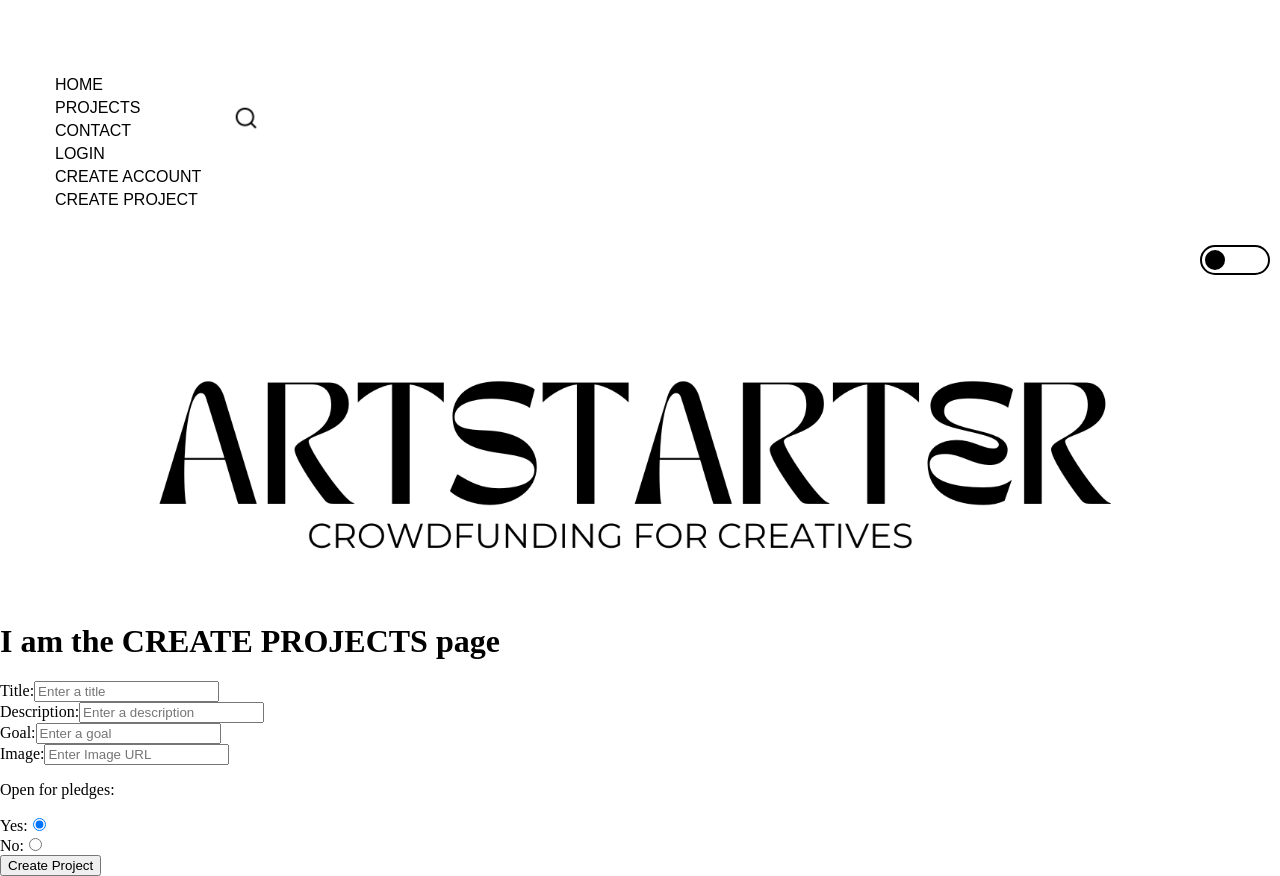
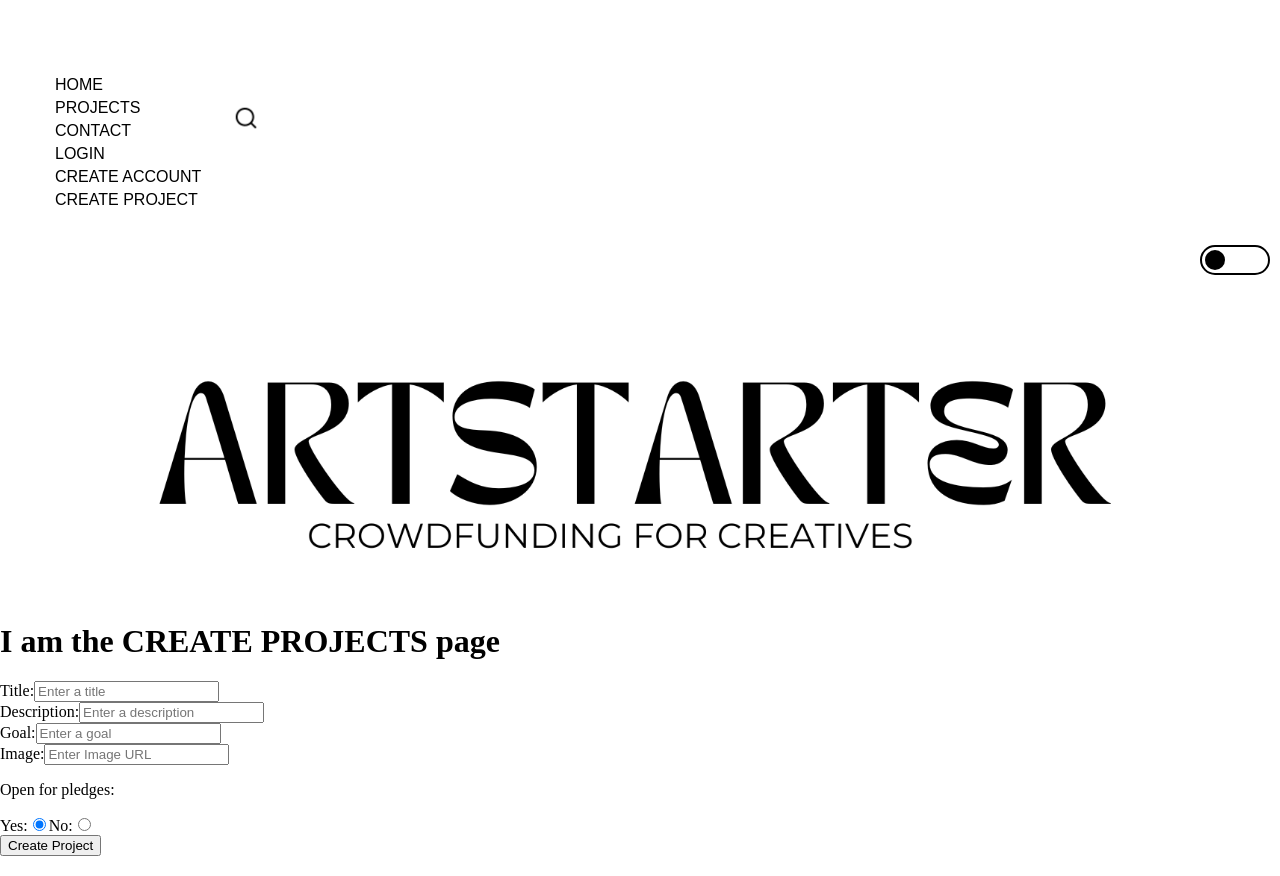
Before and after one commit to goyadev/crowdfunding-frontend, a React (Vite) app: page /create-project in a window 1280 px wide. Built offline with nearby package versions, Linux system fonts and the light colour scheme.

Commit message:
fixed radial button

```diff
--- a/src/api/post-project.js
+++ b/src/api/post-project.js
@@ -1,6 +1,13 @@
 // @ts-nocheck
 // create asyn function for postProject
-async function postProject(title, description, goal, image) {
+async function postProject(
+  title,
+  description,
+  goal,
+  image,
+  isOpen,
+  currentTime
+) {
   // const URL from .env
   const url = `${import.meta.env.VITE_API_URL}/projects/`;
   // const reponse for URL with fetch, method is POST
@@ -18,6 +25,8 @@ async function postProject(title, description, goal, image) {
       description: description,
       goal: goal,
       image: image,
+      is_open: isOpen,
+      date_created: currentTime,
     }),
   });
   // what errors should we use
--- a/src/components/App.jsx
+++ b/src/components/App.jsx
@@ -1,7 +1,7 @@
 import { Outlet } from "react-router-dom";
 import { Head } from "./Head";
 import NavBar from "./NavBar";
-// import "./App.css";
+import "./App.css";
 
 function App() {
   return (
--- a/src/components/CreateProject.jsx
+++ b/src/components/CreateProject.jsx
@@ -10,7 +10,9 @@ export function CreateProjectForm() {
   const [description, setDescription] = useState("");
   const [goal, setGoal] = useState("");
   const [image, setImage] = useState("");
-  const [isOpen, setOpen] = useState("");
+  const [isOpen, setOpen] = useState(true);
+  const [currentTime, setTime] = useState("");
+  // the last thing you were doing was trying to get a timestamp to send to the backend @4pm Tues 27 Feb
 
   const handleTitleChange = (event) => {
     setTitle(event.target.value);
@@ -42,7 +44,7 @@ export function CreateProjectForm() {
 
     try {
       // Call the createUser API function with the user data
-      await postProject(title, description, goal, image);
+      await postProject(title, description, goal, image, isOpen);
 
       // Optionally, you can navigate to another page after successful user creation
       navigate("/success");
@@ -55,7 +57,7 @@ export function CreateProjectForm() {
   // The form
 
   return (
-    <form className="form">
+    <form className="form" onSubmit={handleSubmit}>
       <div>
         <label htmlFor="title">Title:</label>
         <input
@@ -98,30 +100,26 @@ export function CreateProjectForm() {
       </div>
       <p>Open for pledges:</p>
       <div>
-        <label htmlFor="open">Yes:</label>
+        <label htmlFor="isOpen">Yes:</label>
         <input
           type="radio"
           name="is_open"
           id="isOpen"
-          value={isOpen}
-          defaultChecked
+          value="true" // Value for "Yes" option
+          checked={true}
           onChange={handleIsOpen}
         />
-      </div>
 
-      <div>
-        <label htmlFor="open">No:</label>
+        <label htmlFor="isClosed">No:</label>
         <input
           type="radio"
           name="is_open"
           id="isClosed"
-          value={isOpen}
+          value="false" // Value for "No" option
           onChange={handleIsOpen}
         />
       </div>
-      <button type="submit" onClick={handleSubmit}>
-        Create Project
-      </button>
+      <button type="submit">Create Project</button>
     </form>
   );
 }
--- a/src/components/LoginForm.jsx
+++ b/src/components/LoginForm.jsx
@@ -16,18 +16,24 @@ function LoginForm() {
     }));
   };
 
-  const handleSubmit = (event) => {
+  const handleSubmit = async (event) => {
     event.preventDefault();
     if (credentials.username && credentials.password) {
-      postLogin(credentials.username, credentials.password).then((response) => {
+      try {
+        const response = await postLogin(
+          credentials.username,
+          credentials.password
+        );
         window.localStorage.setItem("token", response.token);
         navigate("/");
-      });
+      } catch (err) {
+        window.alert(err.message);
+      }
     }
   };
 
   return (
-    <form className="form">
+    <form className="form" onSubmit={handleSubmit}>
       <div>
         <label htmlFor="username">Username:</label>
         <input
@@ -46,9 +52,7 @@ function LoginForm() {
           onChange={handleChange}
         />
       </div>
-      <button type="submit" onClick={handleSubmit}>
-        Login
-      </button>
+      <button type="submit">Login</button>
     </form>
   );
 }
```
